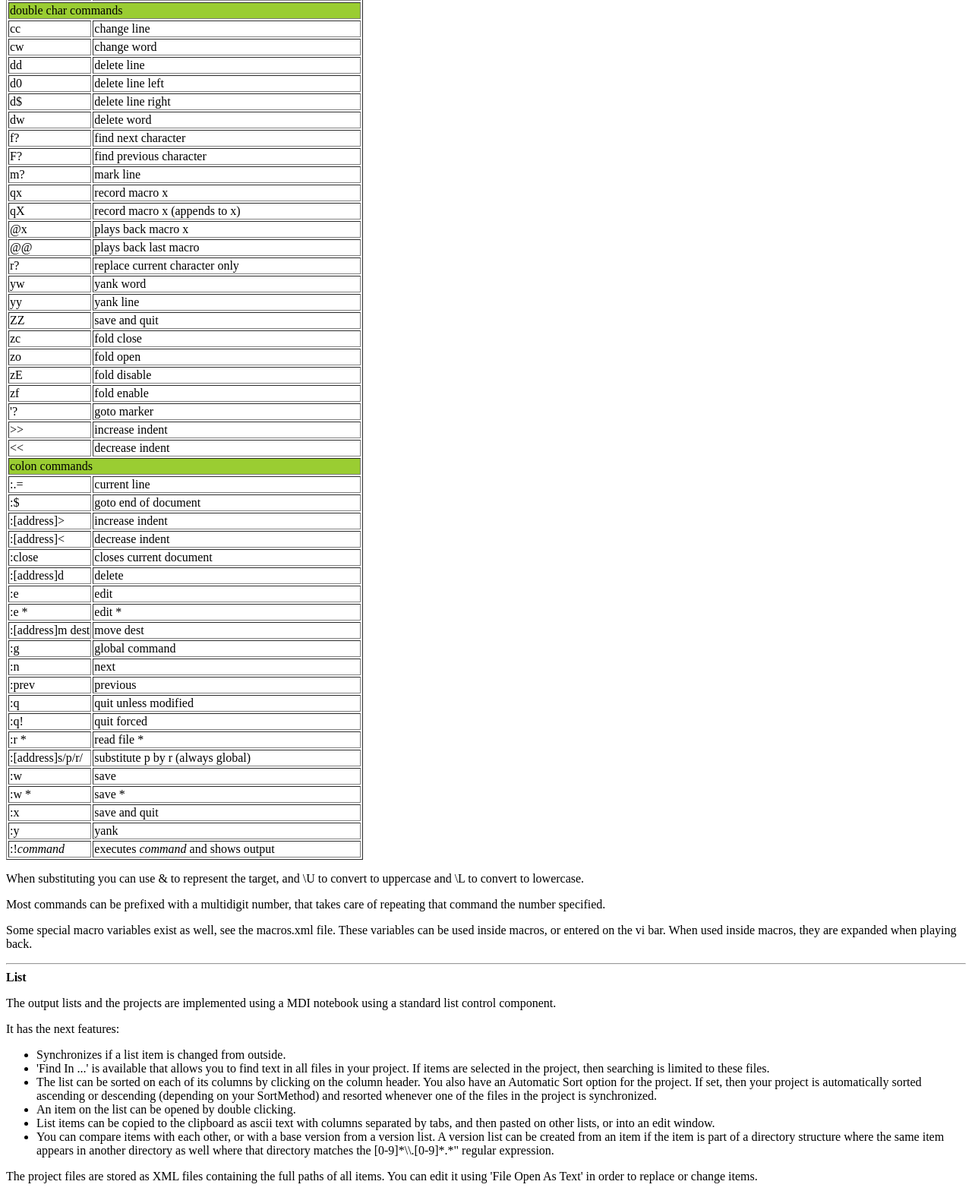
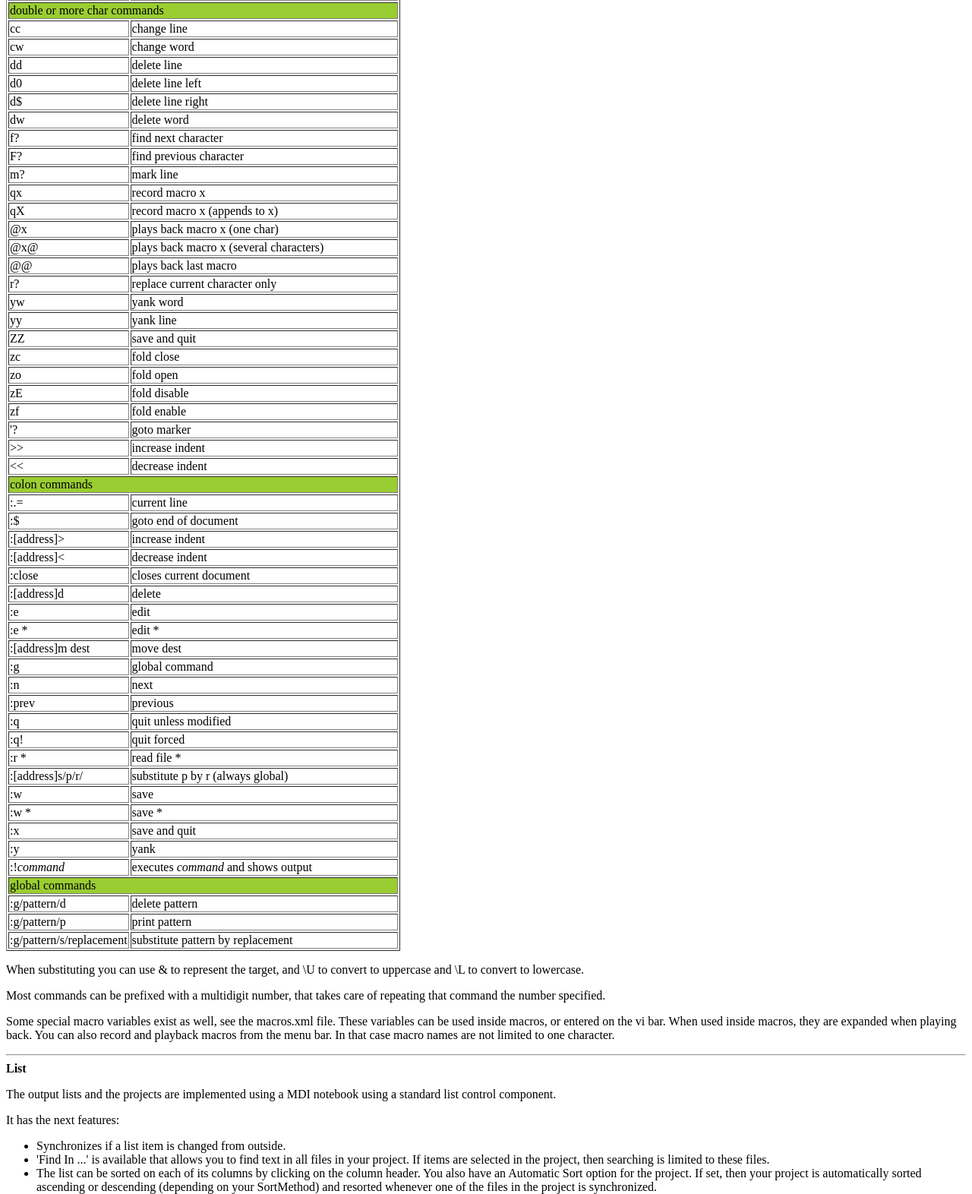
Before and after one commit to antonvw/syncped, a plain HTML site: page syncped.htm in a window 1280 px wide. Shown: the part 2122-3694 px from the top of the page at 76% size. Drawn offline with Linux system fonts and the light colour scheme.

Commit message:
added global command

```diff
--- a/syncped.htm
+++ b/syncped.htm
@@ -184,7 +184,7 @@ are supported, including yanking, ranges, substituting, macros and markers.
 <tr><td>ctrl p</td><td>scroll up</td></tr>
 <tr><td>ctrl q</td><td>scroll down</td></tr>
 
-<tr><td colspan="2" bgcolor="#9acd32">double char commands</td></tr>
+<tr><td colspan="2" bgcolor="#9acd32">double or more char commands</td></tr>
 <tr><td>cc</td><td>change line</td></tr>
 <tr><td>cw</td><td>change word</td></tr>
 <tr><td>dd</td><td>delete line</td></tr>
@@ -196,7 +196,8 @@ are supported, including yanking, ranges, substituting, macros and markers.
 <tr><td>m?</td><td>mark line</td></tr>
 <tr><td>qx</td><td>record macro x</td></tr>
 <tr><td>qX</td><td>record macro x (appends to x)</td></tr>
-<tr><td>@x</td><td>plays back macro x</td></tr>
+<tr><td>@x</td><td>plays back macro x (one char)</td></tr>
+<tr><td>@x@</td><td>plays back macro x (several characters)</td></tr>
 <tr><td>@@</td><td>plays back last macro</td></tr>
 <tr><td>r?</td><td>replace current character only</td></tr>
 <tr><td>yw</td><td>yank word</td></tr>
@@ -233,6 +234,11 @@ are supported, including yanking, ranges, substituting, macros and markers.
 <tr><td>:y         </td><td>yank</td></tr>
 <tr><td>:!<i>command</i></td><td>executes <i>command</i> and shows output</td></tr>
 
+<tr><td colspan="2" bgcolor="#9acd32">global commands</td></tr>
+<tr><td>:g/pattern/d</td><td>delete pattern</td></tr>
+<tr><td>:g/pattern/p</td><td>print pattern</td></tr>
+<tr><td>:g/pattern/s/replacement</td><td>substitute pattern by replacement</td></tr>
+
 </table>
 
 <p>
@@ -247,6 +253,9 @@ repeating that command the number specified.
 Some special macro variables exist as well, see the macros.xml file.
 These variables can be used inside macros, or entered on the vi bar.
 When used inside macros, they are expanded when playing back.
+
+You can also record and playback macros from the menu bar. In that
+case macro names are not limited to one character.
 
 <hr>
 <a NAME="LIST"></a><b>List</b>
```
